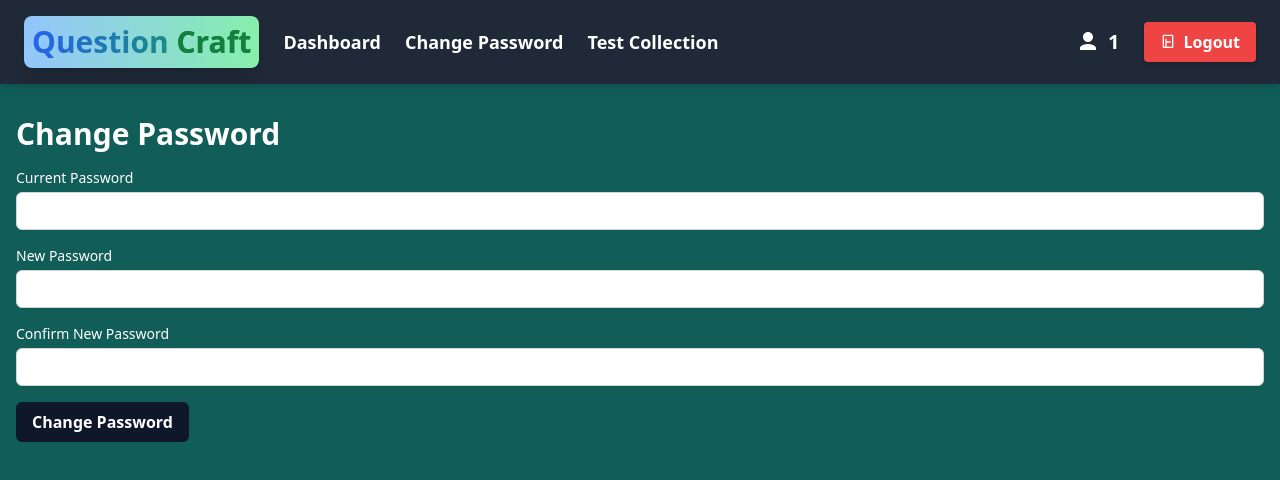
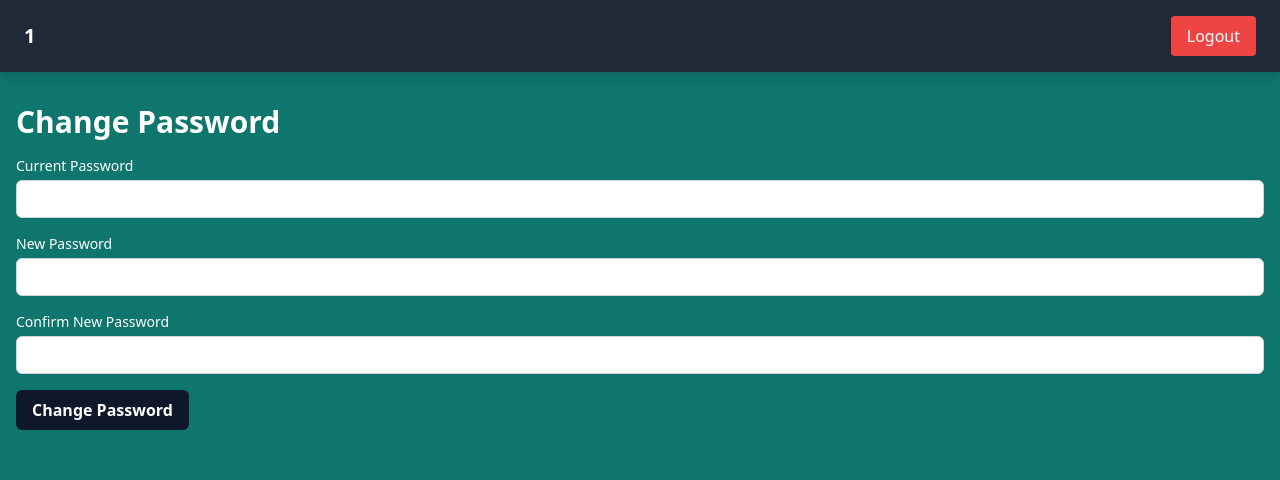
Before and after one commit to sumittt3/papersystem, a React (Create React App) app: page /Profile2/1 in a window 1280 px wide. Shown: the top 480 px of the page. Built offline with nearby package versions, Linux system fonts and the light colour scheme; sample sign-in values are in the browser's storage.

Commit message:
Update Profile2.js

```diff
--- a/src/components/Profile2.js
+++ b/src/components/Profile2.js
@@ -1,53 +1,23 @@
-import React, { useState, useEffect } from 'react';
-import axios from 'axios';
-import { useNavigate, useParams, useLocation } from 'react-router-dom';
+import React, { useEffect, useState } from 'react';
+import { useParams, useNavigate, useLocation } from 'react-router-dom';
 
 const Profile2 = ({ setShowNavButtons }) => {
+    const { username } = useParams();
+    const location = useLocation();
+    const params = new URLSearchParams(location.search);
+    const email = params.get('email');
+    const navigate = useNavigate();
+
+    const [dropdownOpen, setDropdownOpen] = useState(false);
     const [currentPassword, setCurrentPassword] = useState('');
     const [newPassword, setNewPassword] = useState('');
     const [confirmPassword, setConfirmPassword] = useState('');
     const [error, setError] = useState('');
     const [successMessage, setSuccessMessage] = useState('');
-    const [isMobileMenuOpen, setIsMobileMenuOpen] = useState(false); // State for mobile menu
-    const navigate = useNavigate();
-    const location = useLocation();
 
-    const { username } = useParams();
-    const params = new URLSearchParams(location.search);
-    const email = params.get('email');
-
-    // Function to handle password change
-    const handleChangePassword = async (event) => {
-        event.preventDefault();
-
-        try {
-            const response = await axios.post('https://papersystem.onrender.com/api/student/change-password', {
-                username,
-                currentPassword,
-                newPassword,
-            });
-
-            setSuccessMessage(response.data.message);
-            setCurrentPassword('');
-            setNewPassword('');
-            setConfirmPassword('');
-            setError(''); // Clear any previous error messages
-            setTimeout(() => {
-                setSuccessMessage('');
-            }, 2000);
-        } catch (error) {
-            if (error.response && error.response.data && error.response.data.message) {
-                setError(error.response.data.message);
-            } else {
-                setError('Failed to change password. Please try again later.');
-            }
-        }
-    };
-
-    // Effect to manage navigation buttons visibility
     useEffect(() => {
-        setShowNavButtons(false); // Hide navigation buttons when profile page is active
-        return () => setShowNavButtons(true); // Reset when component unmounts
+        setShowNavButtons(false);
+        return () => setShowNavButtons(true);
     }, [setShowNavButtons]);
 
     const handleLogout = () => {
@@ -56,48 +26,67 @@ const Profile2 = ({ setShowNavButtons }) => {
         navigate('/');
     };
 
+    const toggleDropdown = () => {
+        setDropdownOpen(!dropdownOpen);
+    };
+
+    const handleChangePassword = async (e) => {
+        e.preventDefault();
+        setError('');
+        setSuccessMessage('');
+
+        if (newPassword !== confirmPassword) {
+            setError('New password and confirmation do not match');
+            return;
+        }
+
+        try {
+            // Make API call to change password here
+            const response = await fetch('https://papersystem.onrender.com/api/student/change-password', {
+                method: 'POST',
+                headers: { 'Content-Type': 'application/json' },
+                body: JSON.stringify({
+                    username,
+                    currentPassword,
+                    newPassword,
+                }),
+            });
+
+            if (!response.ok) {
+                throw new Error('Failed to change password');
+            }
+
+            const data = await response.json();
+            setSuccessMessage(data.message);
+            // Optionally clear the fields
+            setCurrentPassword('');
+            setNewPassword('');
+            setConfirmPassword('');
+        } catch (err) {
+            setError(err.message);
+        }
+    };
+
     return (
-        <div className="min-h-screen w-screen bg-teal-800 flex flex-col">
-            <div className="bg-gray-800 text-white flex justify-between items-center px-6 py-4 shadow-lg">
-                {/* Left Side: Logo and Navigation Links */}
-                <div className="flex items-center gap-6">
-                    <div className="flex items-center gap-2 bg-gradient-to-r from-blue-300 to-green-300 p-2 rounded-lg shadow-lg">
-                        <span className="text-3xl font-extrabold text-transparent bg-clip-text bg-gradient-to-r from-blue-600 to-green-600">
-                            Question <span className="text-green-700">Craft</span>
-                        </span>
-                    </div>
-                    {/* Mobile Menu Button */}
-                    <button
-                        className="md:hidden text-white hover:text-gray-200"
-                        onClick={() => setIsMobileMenuOpen(!isMobileMenuOpen)}
-                    >
-                        {isMobileMenuOpen ? '✖️' : '☰'} {/* Toggle between menu icon and close icon */}
+        <div className="min-h-screen w-screen bg-teal-700 flex flex-col">
+            <div className="bg-gray-800 text-white flex justify-between items-center px-4 py-2 sm:px-6 sm:py-4 shadow-lg">
+                <h2 className="text-xl font-bold">{username}</h2>
+                <div className="relative sm:hidden">
+                    <button onClick={toggleDropdown} className="text-white">
+                        &#9776; {/* Hamburger icon */}
                     </button>
-                    {/* Navigation Links */}
-                    <div className={`flex flex-row gap-6 mt-0 md:flex ${isMobileMenuOpen ? 'flex-col absolute bg-gray-800 p-4 md:flex-row md:static md:p-0' : 'hidden'}`}>
-                        <a href={`/StudentDashboard/${username}?email=${email}`} className="text-white hover:text-gray-200 transition duration-300 text-lg font-bold">Dashboard</a>
-                        <a href={`/Profile2/${username}?email=${email}`} className="text-white hover:text-gray-200 transition duration-300 text-lg font-bold">Change Password</a>
-                        <a href={`/TestCollection/${username}?email=${email}`} className="text-white hover:text-gray-200 transition duration-300 text-lg font-bold">Test Collection</a>
-                    </div>
+                    {dropdownOpen && (
+                        <div className="absolute right-0 bg-gray-800 text-white shadow-lg rounded-md">
+                            <a href={`/StudentDashboard/${username}?email=${email}`} className="block px-4 py-2 hover:bg-gray-700">Dashboard</a>
+                            <a href={`/Profile2/${username}?email=${email}`} className="block px-4 py-2 hover:bg-gray-700">Change Password</a>
+                            <a href={`/TestCollection/${username}?email=${email}`} className="block px-4 py-2 hover:bg-gray-700">Test Collection</a>
+                            <button onClick={handleLogout} className="block px-4 py-2 hover:bg-gray-700 w-full text-left">Logout</button>
+                        </div>
+                    )}
                 </div>
-
-                {/* Right Side: User Info and Logout */}
-                <div className="flex items-center gap-6">
-                    <div className="flex items-center gap-2 group">
-                        <svg className="w-6 h-6 text-white group-hover:text-gray-200 transition duration-300" fill="currentColor" viewBox="0 0 24 24" xmlns="http://www.w3.org/2000/svg">
-                            <path d="M12 12c2.761 0 5-2.239 5-5s-2.239-5-5-5-5 2.239-5 5 2.239 5 5 5zm0 2c-2.67 0-8 1.34-8 4v2h16v-2c0-2.66-5.33-4-8-4z" />
-                        </svg>
-                        <h2 className="text-xl font-bold group-hover:text-gray-200 transition duration-300">{username}</h2>
-                    </div>
-                    <div>
-                        <button className="flex items-center bg-red-500 hover:bg-red-700 text-white font-bold py-2 px-4 rounded transition duration-300 shadow-md" onClick={handleLogout}>
-                            <svg className="w-4 h-4 mr-2" fill="currentColor" viewBox="0 0 24 24" xmlns="http://www.w3.org/2000/svg">
-                                <path d="M16 13v-2h-8v2h8zm-6-6h-2v12h2v-12zm8-4v16h-12v-16h12zm0-2h-12c-1.1 0-2 .9-2 2v16c0 1.1.9 2 2 2h12c1.1 0 2-.9 2-2v-16c0-1.1-.9-2-2-2z" />
-                            </svg>
-                            Logout
-                        </button>
-                    </div>
-                </div>
+                <button onClick={handleLogout} className="bg-red-500 hover:bg-red-700 text-white py-2 px-4 rounded hidden sm:block">
+                    Logout
+                </button>
             </div>
 
             {/* Profile Content */}
```
